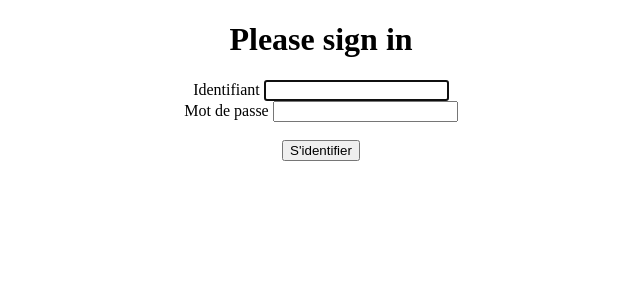
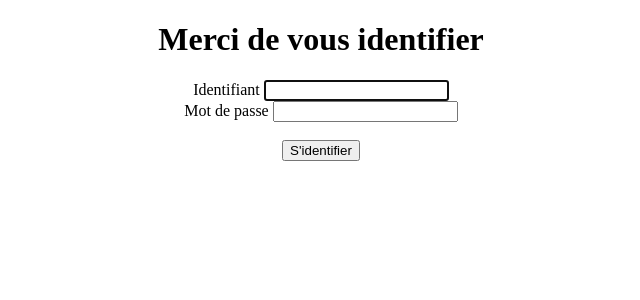
Before and after one commit to jaktok/site_ttlucon, a Symfony app: template templates/authent/security/login.html.twig in a window 1280 px wide. Shown: the part 26-326 px from the top of the page, without its empty margins (319-959 px from the left). Run offline with Twig, Linux system fonts and the light colour scheme; the template is opened without the code that fills it, so the values that code supplies are empty; some libraries are stand-ins or nearby versions.

Commit message:
traduction

```diff
--- a/templates/authent/security/login.html.twig
+++ b/templates/authent/security/login.html.twig
@@ -13,7 +13,7 @@
         </div>
     {% endif %}
     <div style="text-align:center;">
-            <h1 class="h3 mb-3 font-weight-normal">Please sign in</h1>
+            <h1 class="h3 mb-3 font-weight-normal">Merci de vous identifier</h1>
             <div class="row" style="display:inline-block; text-align:center;">
                 <div class="col-sm-12" >
                     <label for="inputLogin">Identifiant</label>
```
